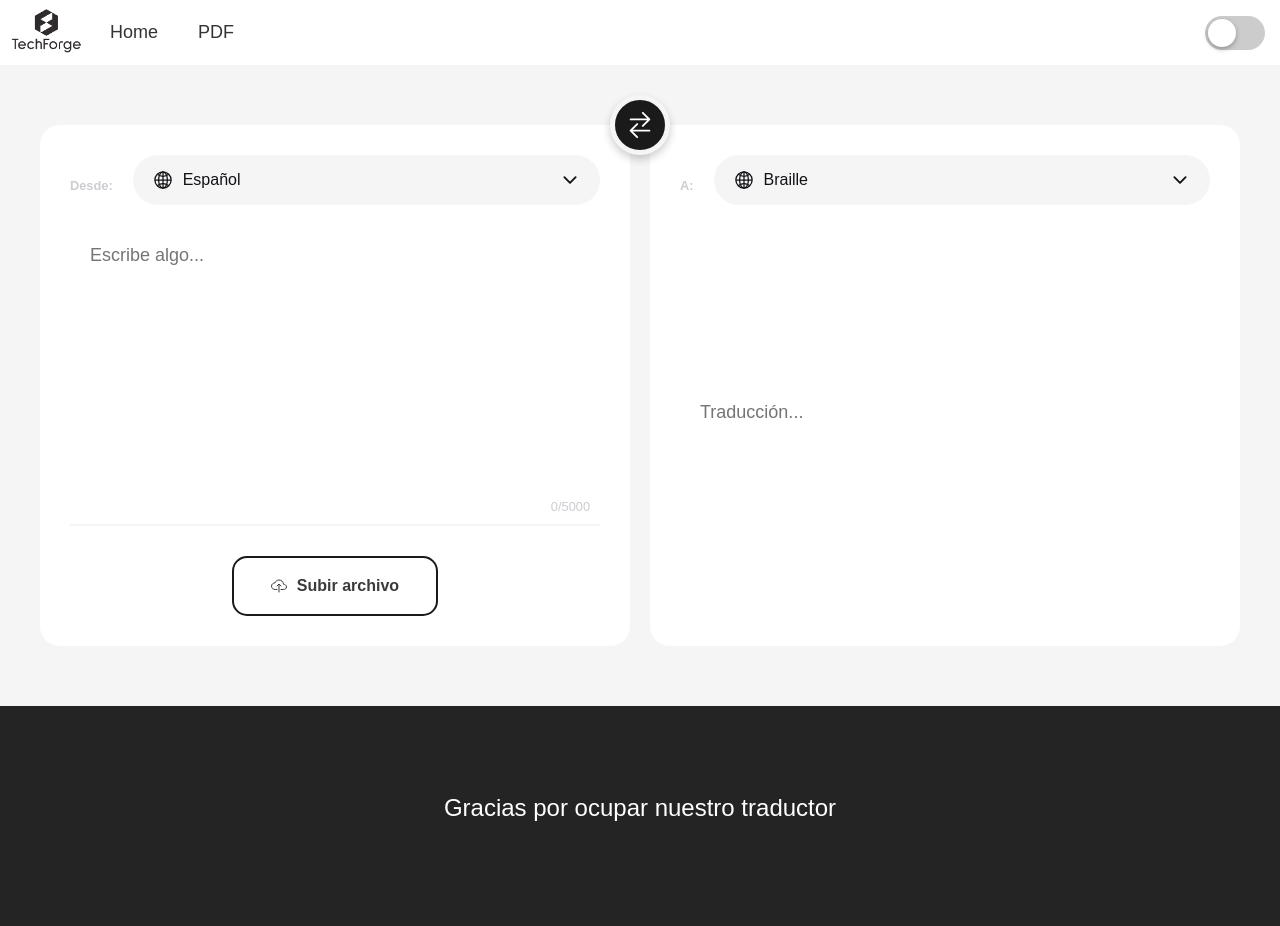
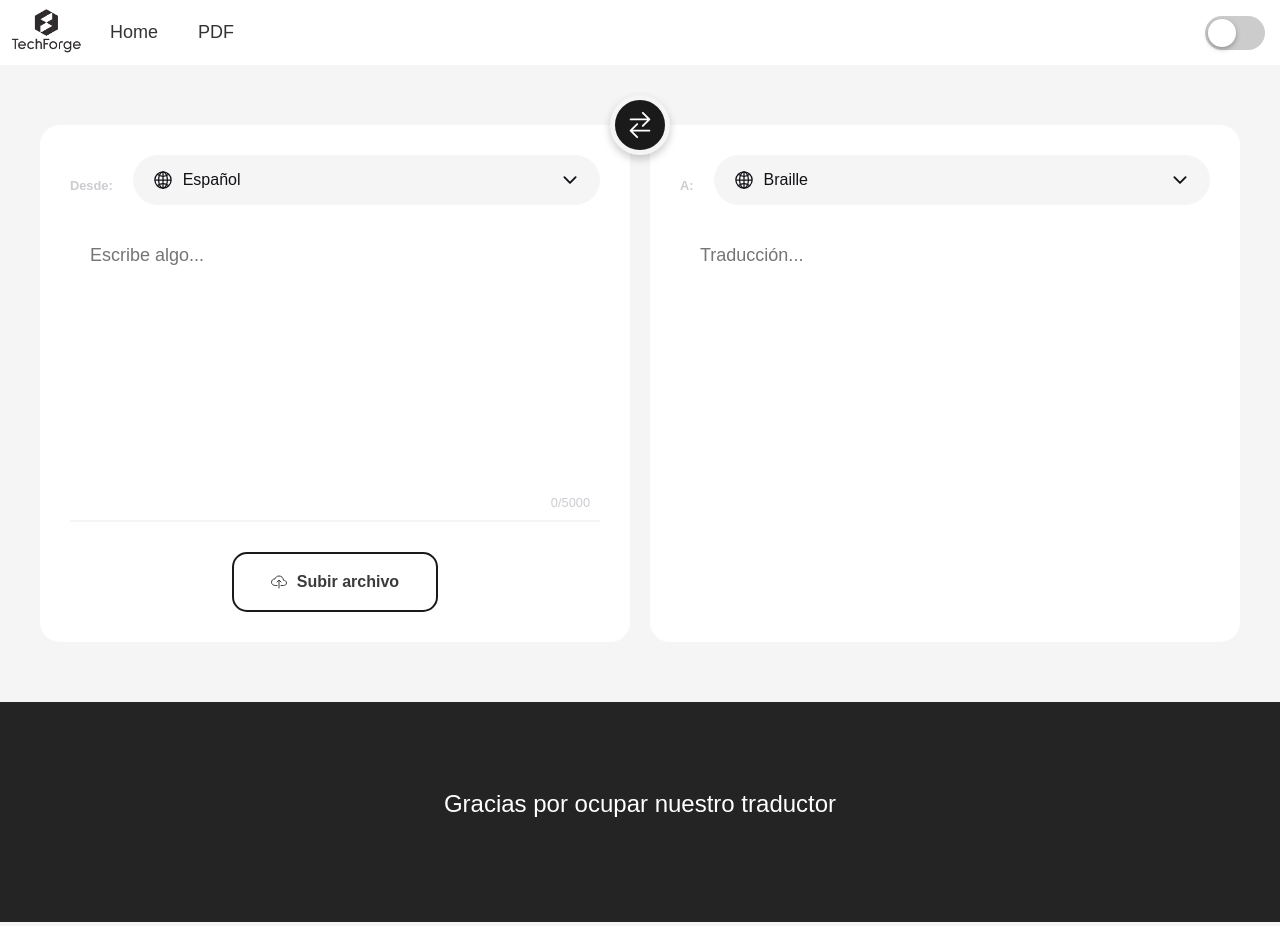
Before and after one commit to riofutabac/BrailleTraductor, a React (Create React App) app in the folder frontend/my-app/: page / in a window 1280 px wide. Built offline with nearby package versions, Linux system fonts and the light colour scheme.

Commit message:
Se corrigió el error del ancho de la página.

```diff
--- a/frontend/my-app/src/App.css
+++ b/frontend/my-app/src/App.css
@@ -1,10 +1,19 @@
-*{
+* {
     margin: 0;
     padding: 0;
     box-sizing: border-box;
 }
 
-.App{
-    width: 100vw;
+.App {
+
     min-height: 100vh;
 }
+
+body {
+    min-height: 100vh;
+
+    align-items: center;
+    justify-content: center;
+    color: var(--text-color);
+    background-color: var(--bg-color);
+}
--- a/frontend/my-app/src/components/Traductor/Traductor.css
+++ b/frontend/my-app/src/components/Traductor/Traductor.css
@@ -15,14 +15,7 @@
     font-family: "Poppins", sans-serif;
 }
 
-body {
-    min-height: 100vh;
-    display: flex;
-    align-items: center;
-    justify-content: center;
-    color: var(--text-color);
-    background-color: var(--bg-color);
-}
+
 
 .cuerpo-container {
     position: relative;
@@ -132,7 +125,7 @@ body {
     background-color: var(--primary-color);
 }
 
-.container .text-area {
+.cuerpo-container .text-area {
     flex-grow: 1;
     display: flex;
     flex-direction: column;
```
